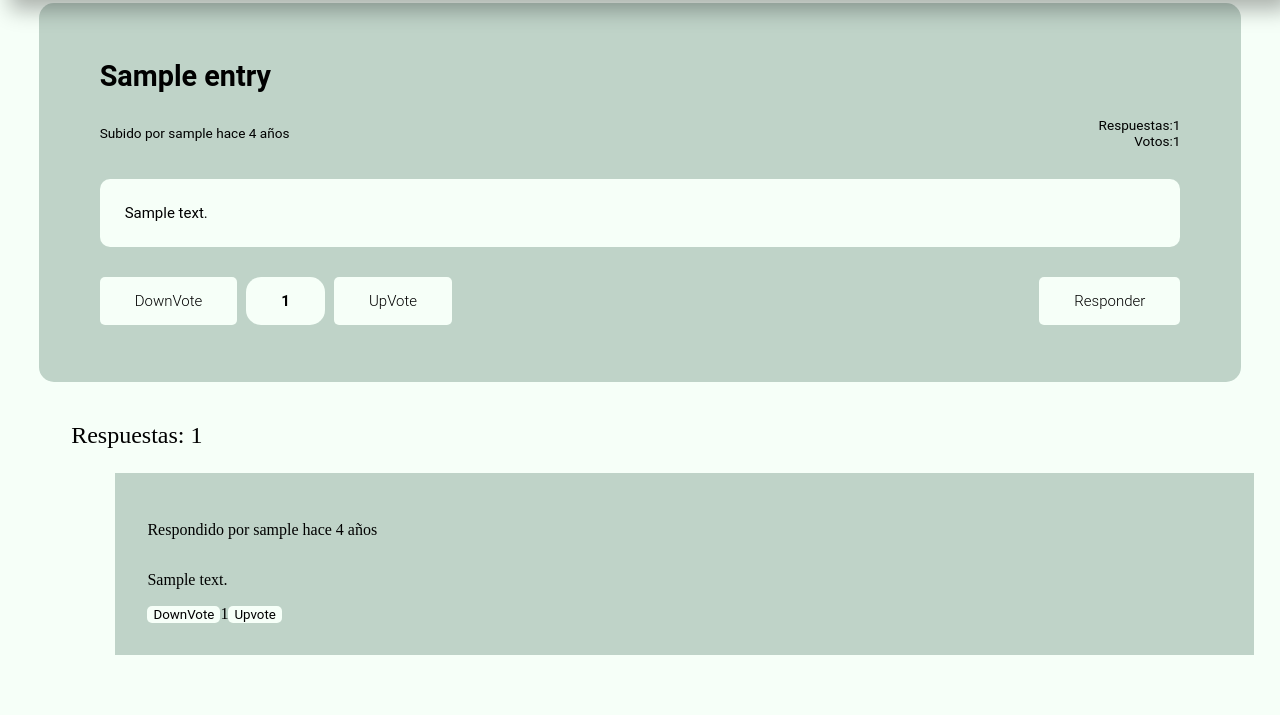
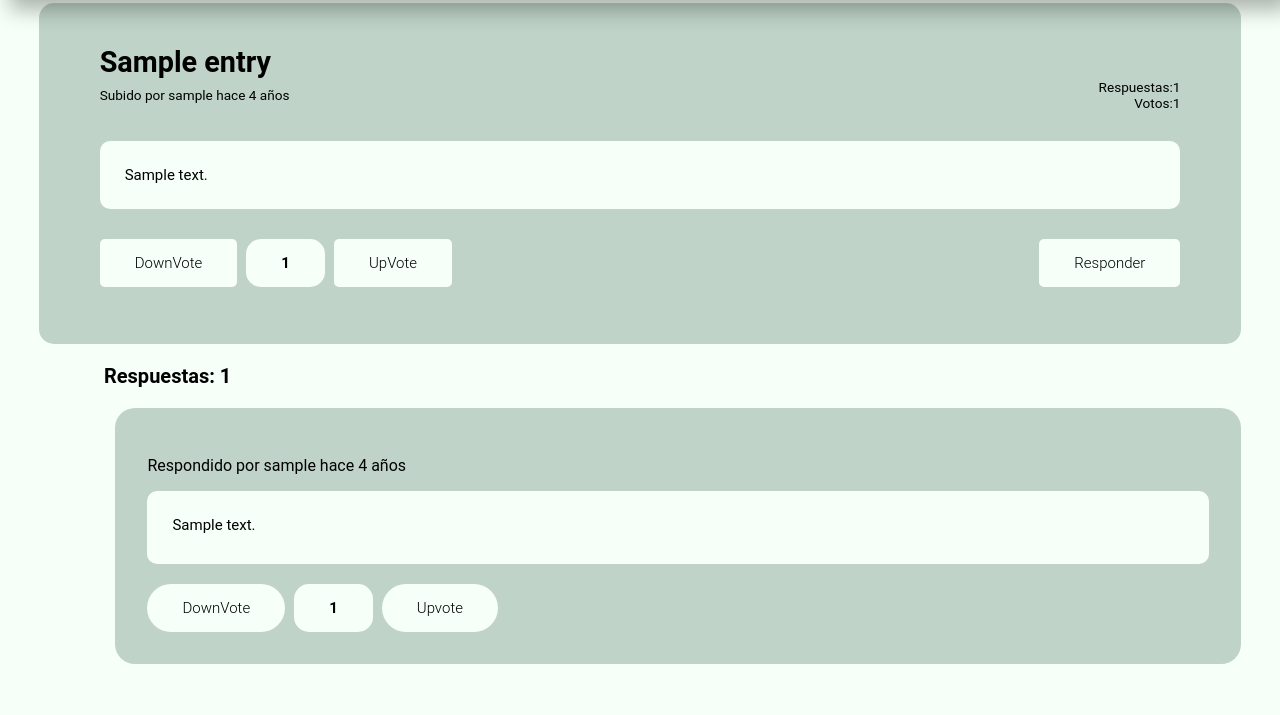
Before and after one commit to DCC-CC4401/2024-1-CC4401-1-grupo-9, a Django app: page /forum/1/ in a window 1280 px wide. Shown: the part 85-800 px from the top of the page. Run offline with Django 5.2, Linux system fonts and the light colour scheme; a user stored in the database is signed in; tables that the repository leaves empty hold one stand-in row (values such as "Sample post").

Commit message:
add: answers css added

```diff
--- a/forum/static/styles/forum_entry.css
+++ b/forum/static/styles/forum_entry.css
@@ -34,6 +34,11 @@
 .entry-title{
     font-size: 1.2em;
     margin: 0;
+}
+
+.entry-title h2 {
+    margin: 0;
+    margin-top: 10px;
 }
 
 .entry-stuff{
@@ -146,14 +151,17 @@
     display: flex;
     flex-direction: row;
     gap: 1em;
-    margin-top: 1em;
-    margin-left: auto;
+    margin-left: 6em;
     margin-right: auto;
+    margin-bottom: 0;
     width: 90%;
+    font-family: 'Roboto', sans-serif;
 }
 
 .sorter-answers p{
-    font-size: 1.5em;
+    font-size: 20px;
+    font-weight: 700;
+    margin-bottom: 0;
 
 }
 
@@ -168,16 +176,6 @@
     font-family: 'Roboto', sans-serif;
 }
 
-.answers {
-    display: flex;
-    flex-direction: column;
-    width: 85%;
-    padding: 2em;
-    background-color: #BFD3C8;
-    margin-left: 8.5%;
-    margin-bottom: 1.5em;
-
-}
 
 .upvote, .downvote {
     background-color: #F6FFF8;
@@ -185,3 +183,114 @@
     font-family: 'Roboto', sans-serif;
     gap: 1em;
 }
+
+.formulario {
+    width: 80%;
+    padding: 2em;
+    background-color: #BFD3C8;
+    margin-left: 8.5%;
+    margin-top: 20px;
+    margin-bottom: 1.5em;
+    border: none;
+    border-radius: 20px;
+}
+
+.formulario textarea {
+    resize: none;
+    width: 98%;
+    height: 100px;
+    border: none;
+    border-radius: 10px;
+    padding: 10px;
+    margin-top: 10px;
+    margin-bottom: 10px;
+}
+
+.formulario button {
+    cursor: pointer;
+    font-weight: 300;
+    color: #000000;
+    padding: 15px 35px;
+    background-color: #F6FFF8;
+    border: none;
+    border-radius: 20px;
+    font-size: 15px;
+}
+
+.formulario button:hover {
+    background-color: #5f6362;
+    color: white;
+    transform: scale(1.05);
+    transition: 0.5s;
+}
+
+.answers {
+    width: 84%;
+    padding: 2em;
+    background-color: #BFD3C8;
+    margin-left: 8.5%;
+    margin-top: 20px;
+    margin-bottom: 1.5em;
+    border: none;
+    border-radius: 20px;
+    font-family: 'Roboto', sans-serif;
+}
+
+.answer-content{
+    display: flex;
+    flex-direction: row;
+    color: #000000;
+    padding: 5px 5px;
+    background-color: #F6FFF8;
+    border-radius: 10px;
+    font-size: 15px;
+    margin-bottom: 20px;
+}
+
+.answer-content p {
+    margin-left: 15px;
+}
+
+.answer-buttons{
+    display: flex;
+    flex-direction: row;
+    gap: 0.6em;
+    font-weight: 500;
+    color: #000000;
+    font-size: 15px;
+}
+
+.answer-buttons button{
+    cursor: pointer;
+    font-weight: 300;
+    color: #000000;
+    padding: 15px 35px;
+    background-color: #F6FFF8;
+    border: none;
+    border-radius: 25px;
+    font-size: 15px;
+}
+
+.answer-buttons span{
+    font-weight: 700;
+    color: #000000;
+    padding: 15px 35px;
+    background-color: #F6FFF8;
+    border-radius: 15px;
+    transition: all 0.3s ease 0s;
+    font-size: 15px;
+}
+
+.button-down:hover {
+    background-color: #b84936;
+    color: white;
+    transform: scale(1.05);
+    transition: 0.5s;
+}
+
+.button-up:hover {
+    background-color: #6B9080;
+    color: white;
+    transform: scale(1.05);
+    transition: 0.5s;
+}
```
